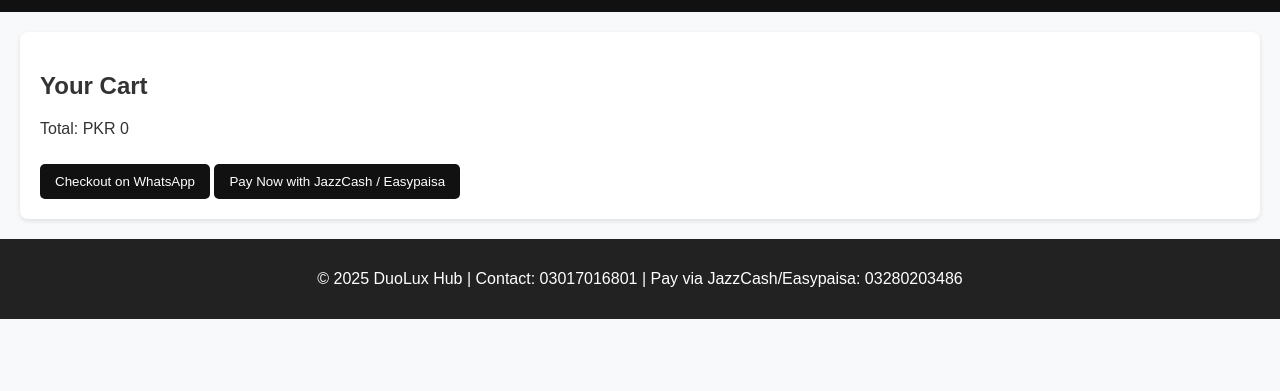
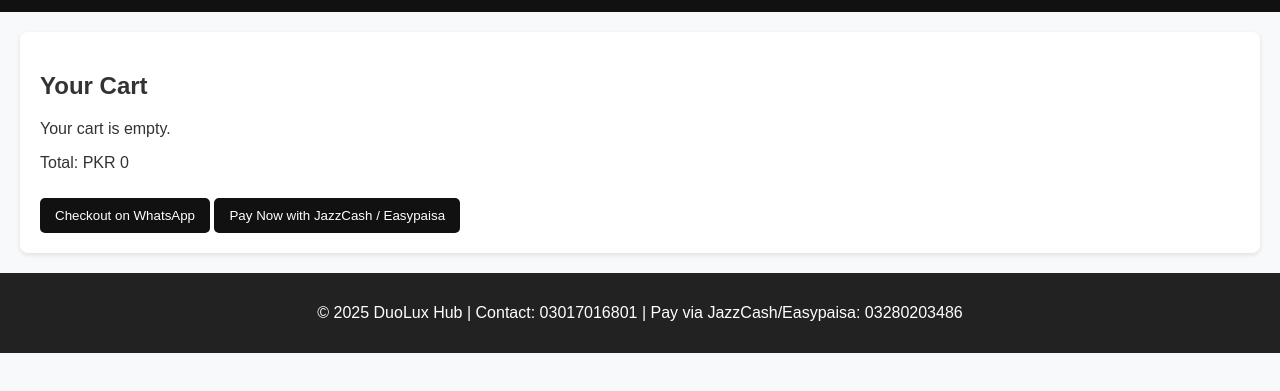
Before and after one commit to siddique31/Duolux-Hub-Store, a plain HTML site: page cart.html in a window 1280 px wide. Shown: the part 55-446 px from the top of the page. Drawn offline with Linux system fonts and the light colour scheme.

Commit message:
cart.html

```diff
--- a/cart.html
+++ b/cart.html
@@ -7,6 +7,7 @@
 <link rel="stylesheet" href="style.css">
 </head>
 <body>
+
 <header>
   <h1>DuoLux Hub</h1>
   <nav>
@@ -19,7 +20,7 @@
 
 <section id="cart">
   <h2>Your Cart</h2>
-  <div id="cart-items"></div>
+  <div id="cart-items">Your cart is empty.</div>
   <p id="total">Total: PKR 0</p>
   <button onclick="checkout()">Checkout on WhatsApp</button>
   <button onclick="payNow()">Pay Now with JazzCash / Easypaisa</button>
@@ -30,5 +31,6 @@
 </footer>
 
 <script src="cart.js"></script>
+
 </body>
 </html>
```
